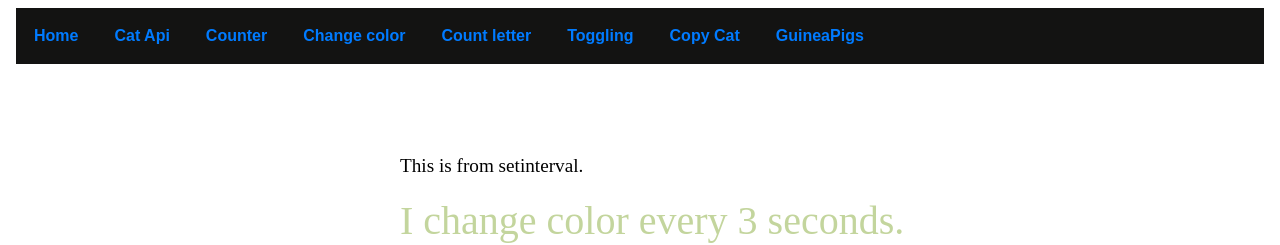
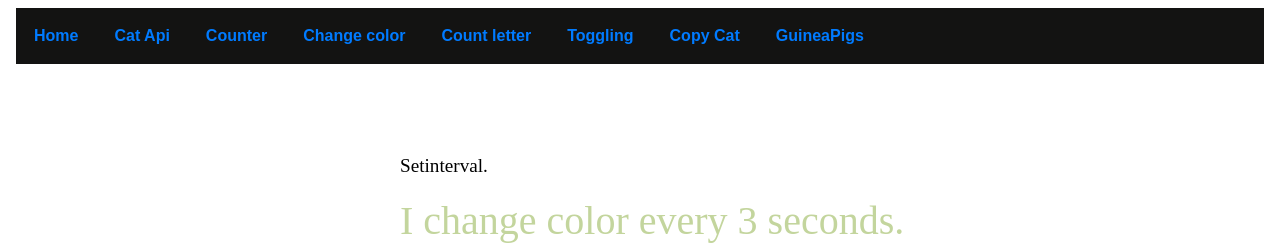
Before and after one commit to Amutha37/React-App-Practice, a React (Create React App) app: page /toggleapp in a window 1280 px wide. Shown: the top 245 px of the page. Built offline with nearby package versions, Linux system fonts and the light colour scheme; the HTML template or start-up script is replaced by a standard one.

Commit message:
corrected incorrect classname

```diff
--- a/src/App.js
+++ b/src/App.js
@@ -8,9 +8,7 @@ import AppToggle from "./Toggle/AppToggle";
 import CopyCat from "./Copycat/CopyCatApp";
 import Guineapig from "./Guinea/Guineaapp";
 import Card from "./Card";
-// import "./Toggle/stylestoggle.css";
-// Adding router
-// import { BrowserRouter as Switch, Route } from "react-router-dom";
+
 import {
   BrowserRouter as Router,
   Route,
@@ -54,8 +52,6 @@ function App() {
               </Route>
             </Route>
           </Switch>
-
-          {/* <CatApp />  */}
         </div>
       </div>
     </Router>
--- a/src/Toggle/AppToggle.js
+++ b/src/Toggle/AppToggle.js
@@ -2,12 +2,10 @@ import Room from "./Toggle";
 import Press from "./Press";
 import RandomColor from "./Randomcolor";
 import "./stylestoggle.css";
-// import "./BackGroundColor.css";
+
 export default function AppToggle() {
   return (
-    <div className="Appp">
-      {/* <h1>Toggle using components</h1> */}
-
+    <div className="toggleapp">
       <RandomColor />
       <Room />
       <Press />
--- a/src/Toggle/Randomcolor.js
+++ b/src/Toggle/Randomcolor.js
@@ -3,7 +3,6 @@ import React, { useState, useEffect } from "react";
 
 export default function RandomColor() {
   const [iscolor, setColor] = useState("");
-  // const [switchh, setSwitchh] = useState(false);
 
   const changeToFunkyColor = () => {
     const r = Math.random() * 255;
@@ -22,7 +21,7 @@ export default function RandomColor() {
 
   return (
     <main className="textColor">
-      <p>This is from setinterval.</p>
+      <p> Setinterval.</p>
       <h1 style={{ color: iscolor }}>I change color every 3 seconds.</h1>
     </main>
   );
--- a/src/Toggle/stylestoggle.css
+++ b/src/Toggle/stylestoggle.css
@@ -39,6 +39,6 @@
   margin-left: 32rem;
   font-size: 2rem;
 }
-/* .Appp {
+.toggleappp {
   margin-left: 7rem;
-} */
+}
```
